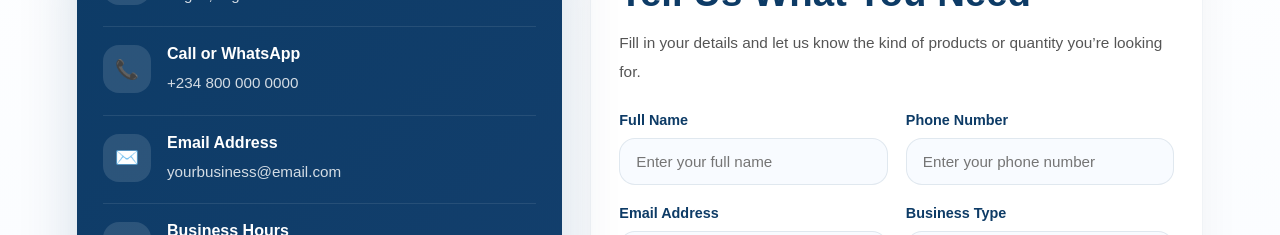
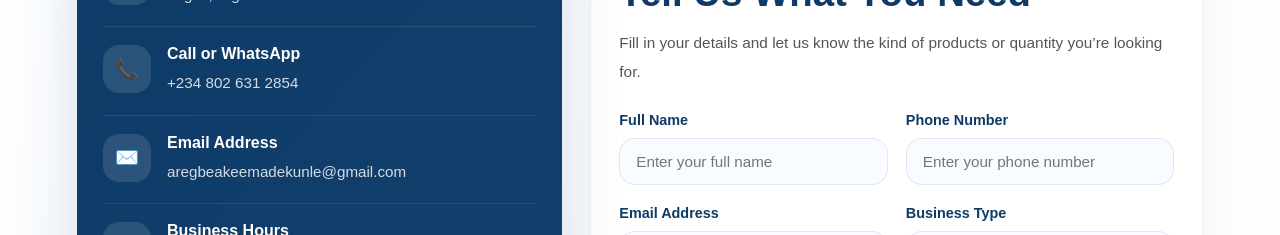
Before and after one commit to Ayat360/More-Grace-Blessing-Nig.-Ent, a React (Vite) app: page /contact in a window 1280 px wide. Shown: the part 523-758 px from the top of the page. Built offline with nearby package versions, Linux system fonts and the light colour scheme.

Commit message:
your update

```diff
--- a/src/pages/Contact.jsx
+++ b/src/pages/Contact.jsx
@@ -62,7 +62,7 @@ useEffect(() => {
             <div className="contact-icon">📞</div>
             <div>
               <h3>Call or WhatsApp</h3>
-              <p>+234 800 000 0000</p>
+              <p>+234 802 631 2854</p>
             </div>
           </div>
 
@@ -70,7 +70,7 @@ useEffect(() => {
             <div className="contact-icon">✉️</div>
             <div>
               <h3>Email Address</h3>
-              <p>yourbusiness@email.com</p>
+              <p>aregbeakeemadekunle@gmail.com</p>
             </div>
           </div>
 
@@ -83,7 +83,7 @@ useEffect(() => {
           </div>
 
           <a
-            href="https://wa.me/2348000000000"
+            href="https://wa.me/2348026312854"
             target="_blank"
             rel="noreferrer"
             className="contact-whatsapp-big"
```
